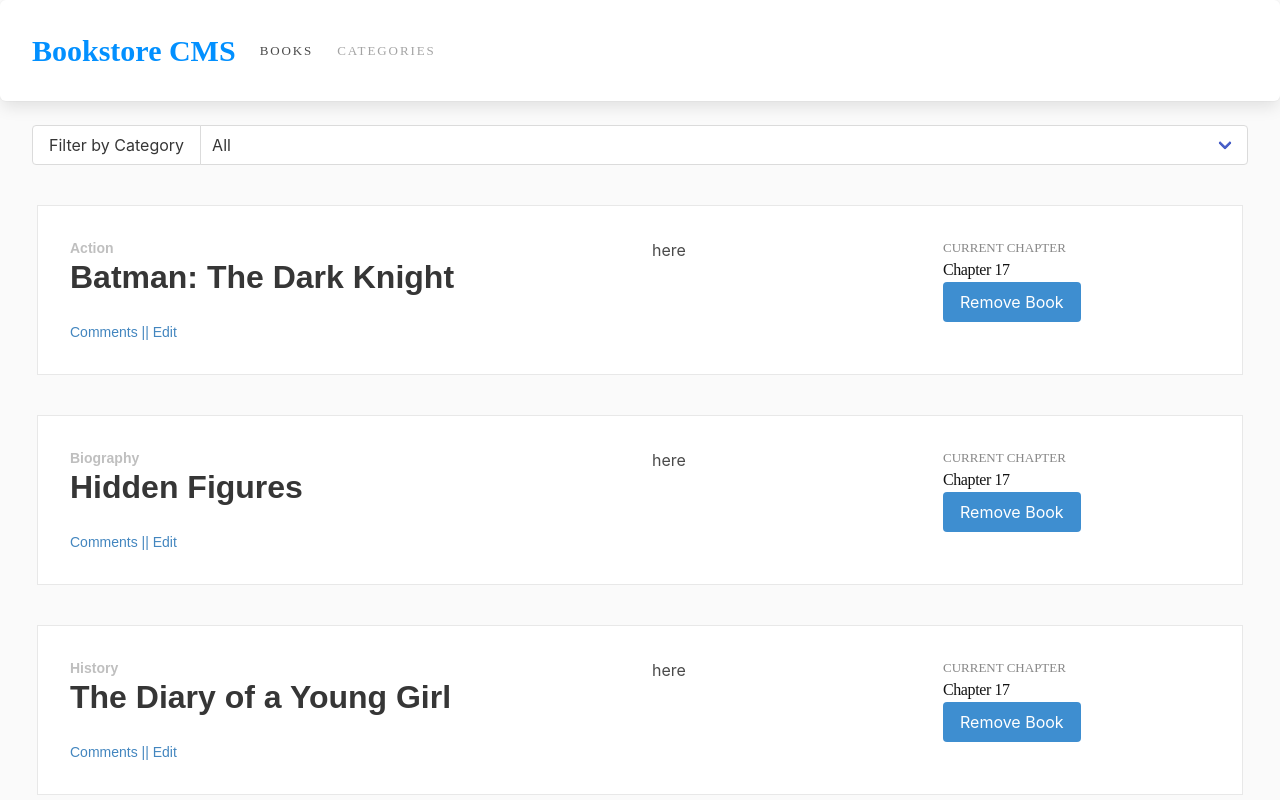
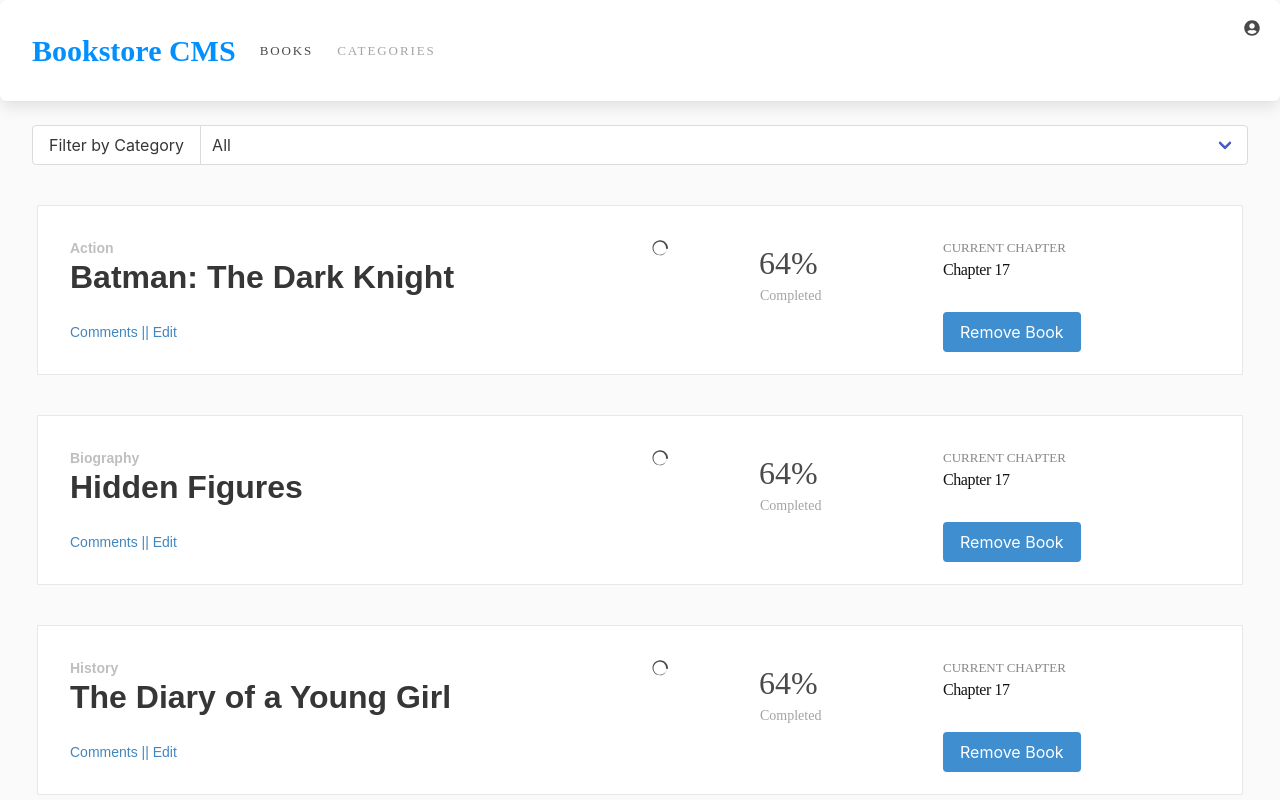
Before and after one commit to brugobi/bookstore-react-redux, a React (Create React App) app: page / in a window 1280 px wide. Shown: the top 800 px of the page. Built offline with nearby package versions, Linux system fonts and the light colour scheme.

Commit message:
add icons

```diff
--- a/package.json
+++ b/package.json
@@ -4,6 +4,9 @@
   "private": true,
   "dependencies": {
     "@fortawesome/fontawesome-free": "^5.15.3",
+    "@fortawesome/fontawesome-svg-core": "^1.2.35",
+    "@fortawesome/free-solid-svg-icons": "^5.15.3",
+    "@fortawesome/react-fontawesome": "^0.1.14",
     "@testing-library/jest-dom": "^5.11.10",
     "@testing-library/react": "^11.2.5",
     "@testing-library/user-event": "^12.8.3",
@@ -11,6 +14,7 @@
     "prop-types": "^15.7.2",
     "react": "^17.0.2",
     "react-dom": "^17.0.2",
+    "react-icons": "^4.2.0",
     "react-redux": "^7.2.3",
     "react-scripts": "4.0.3",
     "redux": "^4.0.5",
--- a/src/App.css
+++ b/src/App.css
@@ -99,3 +99,26 @@
   letter-spacing: -0.4px;
   color: #121212;
 }
+
+.Percent-Complete {
+  width: 68px;
+  height: 39px;
+  margin: 1px 92px 0 11px;
+  font-family: Montserrat;
+  font-size: 32px;
+  color: var(--black-two);
+}
+
+.Completed {
+  width: 80px;
+  height: 18px;
+  margin: 7px 79px 12px 12px;
+  opacity: 0.5;
+  font-family: Montserrat;
+  font-size: 14px;
+  color: var(--black-two);
+}
+
+.btnRemove {
+  margin-top: 30px !important;
+}
--- a/src/components/Book.js
+++ b/src/components/Book.js
@@ -1,5 +1,6 @@
 import React from 'react';
 import PropTypes from 'prop-types';
+import { ImSpinner2 } from 'react-icons/im';
 
 const Book = ({ book, clickHandler }) => (
   <>
@@ -16,13 +17,21 @@ const Book = ({ book, clickHandler }) => (
       </div>
     </div>
     <div className="column is-3">
-      here
+      <div className="columns">
+        <div className="column">
+          <ImSpinner2 />
+        </div>
+        <div className="column">
+          <p className="Percent-Complete">64%</p>
+          <p className="Completed">Completed</p>
+        </div>
+      </div>
     </div>
     <div className="column is-3">
       <p className="Current-Chapter">CURRENT CHAPTER</p>
       <p className="Current-Lesson">Chapter 17</p>
       <p>
-        <button className="button is-info" type="button" onClick={() => clickHandler(book)}>Remove Book</button>
+        <button className="button btnRemove is-info" type="button" onClick={() => clickHandler(book)}>Remove Book</button>
       </p>
     </div>
   </>
--- a/src/components/NavBar.js
+++ b/src/components/NavBar.js
@@ -1,4 +1,5 @@
 import React from 'react';
+import { FaUserCircle } from 'react-icons/fa';
 
 const NavBar = () => (
   <nav className="navbar navbar-custom box" role="navigation" aria-label="main navigation">
@@ -15,7 +16,7 @@ const NavBar = () => (
     </div>
 
     <div className="navbar-end">
-      <i className="fas fa-user-circle" />
+      <FaUserCircle />
     </div>
   </nav>
 );
```
Also changed, not shown: 1 other file (tests, documents, lock files or other folders).
